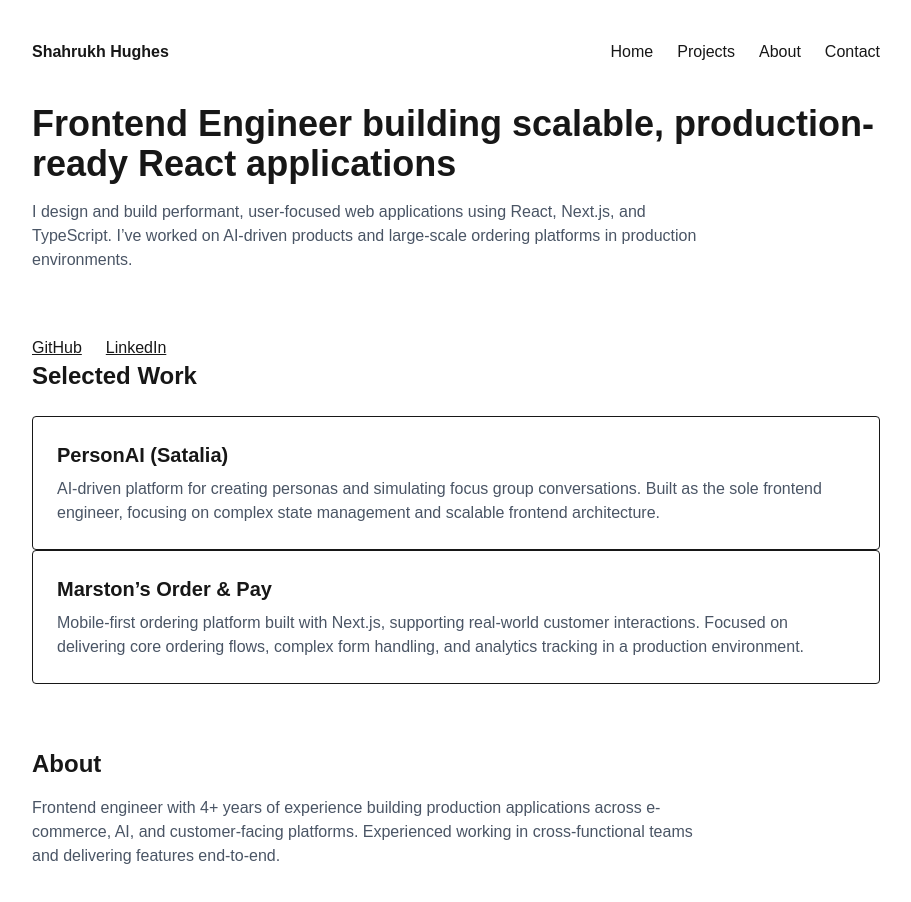
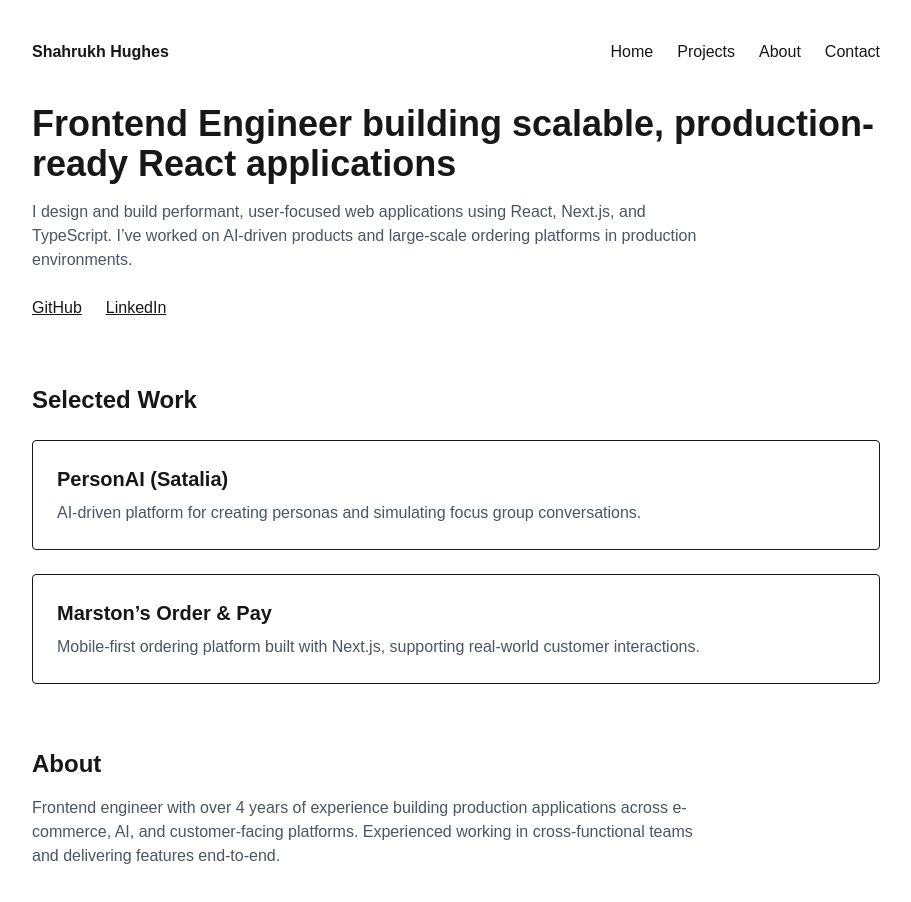
Before and after one commit to Shak-H/shahrukh-portfolio, a Next.js app: page / in a window 1280 px wide. Shown: the top 902 px of the page, without its empty margins (184-1095 px from the left). Built offline with nearby package versions, Linux system fonts and the light colour scheme.

Commit message:
feat: create reusable ProjectCard component and refactor homepage projects

```diff
--- a/app/page.tsx
+++ b/app/page.tsx
@@ -1,4 +1,5 @@
 import Navbar from "@/components/Navbar";
+import ProjectCard from "@/components/ProjectCard";
 import Link from "next/link";
 
 export default function Home() {
@@ -18,8 +19,6 @@ export default function Home() {
           React, Next.js, and TypeScript. I’ve worked on AI-driven products and
           large-scale ordering platforms in production environments.
         </p>
-      </section>
-
         <div className="mt-6 flex gap-6">
           <a
             href="https://github.com/Shak-H"
@@ -36,37 +35,23 @@ export default function Home() {
             LinkedIn
           </a>
         </div>
+      </section>
 
       {/* Projects */}
       <section className="mb-16">
         <h2 className="text-2xl font-semibold mb-6">Selected Work</h2>
 
         <div className="space-y-6">
-          <Link href="/projects/personai">
-            <div className="border p-6 rounded hover:bg-gray-50 hover:shadow-sm transition">
-              <h3 className="text-xl font-semibold mb-2">PersonAI (Satalia)</h3>
-              <p className="text-gray-600">
-                AI-driven platform for creating personas and simulating focus
-                group conversations. Built as the sole frontend engineer,
-                focusing on complex state management and scalable frontend
-                architecture.
-              </p>
-            </div>
-          </Link>
-
-          <Link href="/projects/marstons">
-            <div className="border p-6 rounded hover:bg-gray-50 hover:shadow-sm transition">
-              <h3 className="text-xl font-semibold mb-2">
-                Marston’s Order & Pay
-              </h3>
-              <p className="text-gray-600">
-                Mobile-first ordering platform built with Next.js, supporting
-                real-world customer interactions. Focused on delivering core
-                ordering flows, complex form handling, and analytics tracking in
-                a production environment.
-              </p>
-            </div>
-          </Link>
+          <ProjectCard
+            title="PersonAI (Satalia)"
+            description="AI-driven platform for creating personas and simulating focus group conversations."
+            href="/projects/personai"
+          />
+          <ProjectCard
+            title="Marston’s Order & Pay"
+            description="Mobile-first ordering platform built with Next.js, supporting real-world customer interactions."
+            href="/projects/marstons"
+          />
         </div>
       </section>
 
@@ -75,7 +60,7 @@ export default function Home() {
         <h2 className="text-2xl font-semibold mb-4">About</h2>
 
         <p className="text-gray-600 max-w-2xl">
-          Frontend engineer with 4+ years of experience building production
+          Frontend engineer with over 4 years of experience building production
           applications across e-commerce, AI, and customer-facing platforms.
           Experienced working in cross-functional teams and delivering features
           end-to-end.
--- a/components/ProjectCard.tsx
+++ b/components/ProjectCard.tsx
@@ -1,7 +1,28 @@
-export default function ProjectCard() {
+type ProjectCardProps = {
+  title: string;
+  description: string;
+  href: string;
+  contributions?: string;
+};
+
+export default function ProjectCard({
+  title,
+  description,
+  href,
+  contributions,
+}: ProjectCardProps) {
   return (
-    <div>
-      <h1>Project Card</h1>
-    </div>
+    <a
+      href={href}
+      className="block border p-6 rounded hover:bg-gray-50 hover:shadow-sm transition"
+    >
+      <h3 className="text-xl font-semibold mb-2">{title}</h3>
+
+      <p className="text-gray-600">{description}</p>
+
+      {contributions && (
+        <p className="text-sm text-gray-500 mt-2">{contributions}</p>
+      )}
+    </a>
   );
 }
```
Lines whose indentation alone changed are shown as unchanged.
